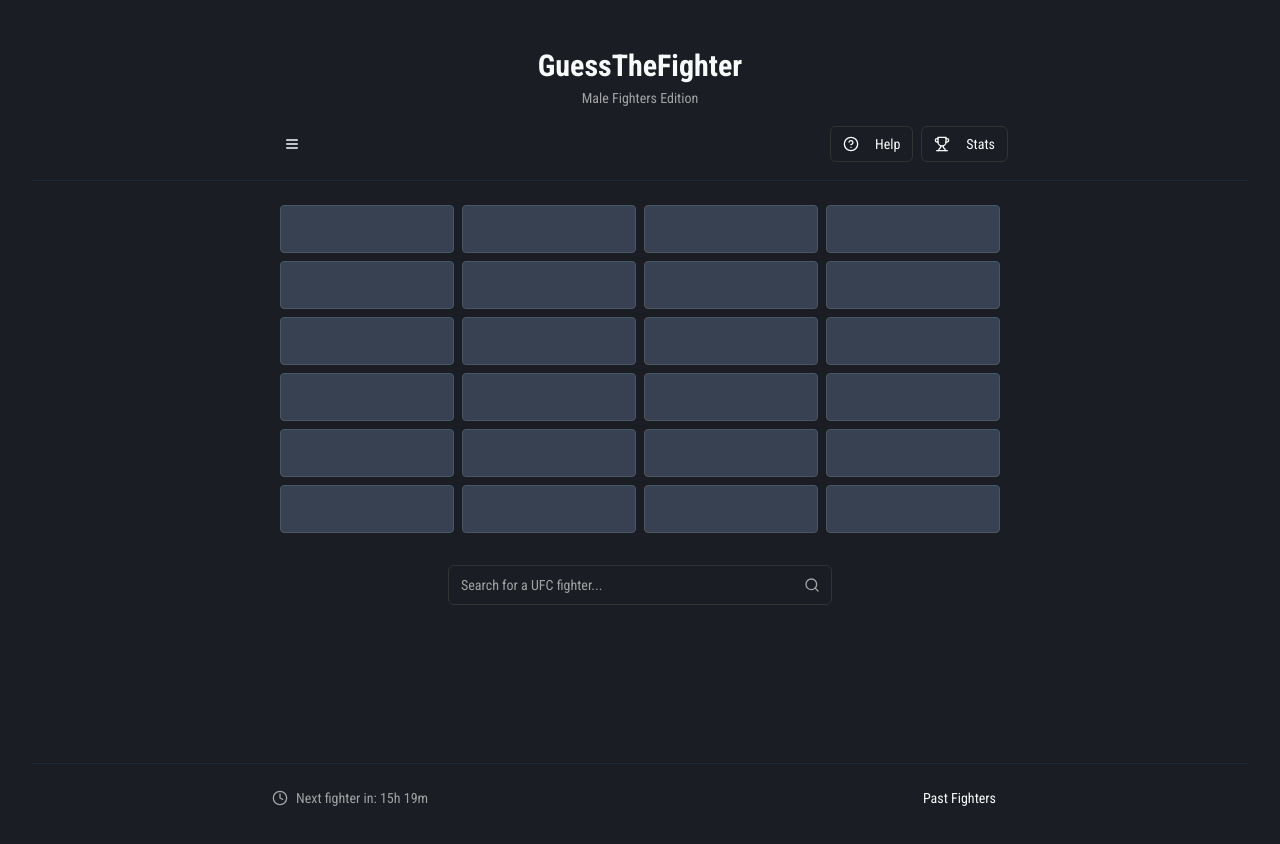
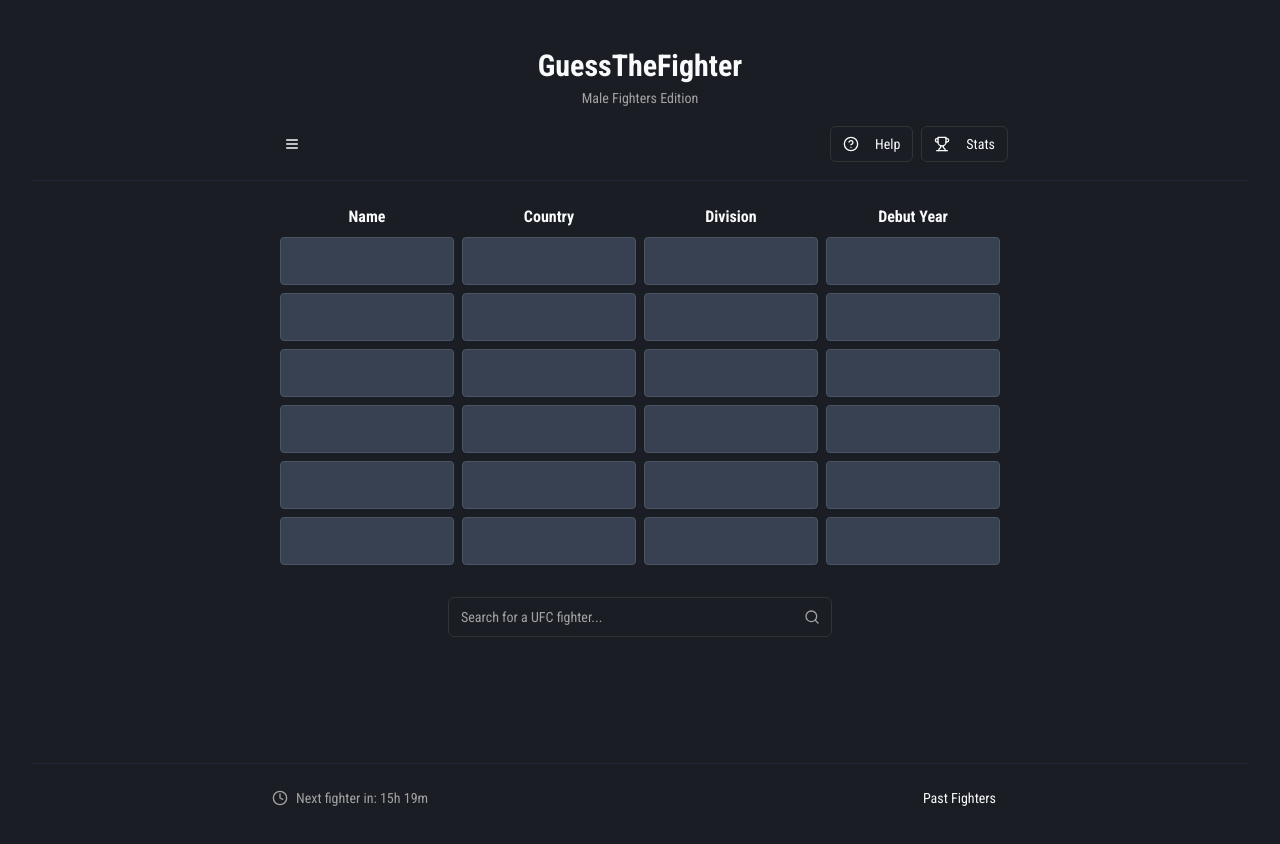
Before and after one commit to jrarandaarcos/octagon-fighter-guess, a React (Vite) app: page / in a window 1280 px wide. Shown: the top 844 px of the page. Built offline with nearby package versions, Linux system fonts and the light colour scheme.

Commit message:
Add cell labels
Add labels above each cell to indicate the meaning of each column.

```diff
--- a/src/components/GameBoard.tsx
+++ b/src/components/GameBoard.tsx
@@ -26,6 +26,9 @@ const GameBoard: React.FC = () => {
   return (
     <div className="w-full max-w-3xl mx-auto p-4">
       <div className="space-y-2">
+        {/* Column Headers */}
+        <GuessRow showHeaders={true} />
+
         {/* Guessed rows */}
         {guesses.map((guess, index) => (
           <GuessRow
--- a/src/components/GuessRow.tsx
+++ b/src/components/GuessRow.tsx
@@ -14,9 +14,34 @@ interface GuessRowProps {
   fighter?: Fighter;
   result?: {[key: string]: "correct" | "close" | "incorrect"};
   targetYear?: number;
+  showHeaders?: boolean;
 }
 
-const GuessRow: React.FC<GuessRowProps> = ({ fighter, result, targetYear }) => {
+const GuessRow: React.FC<GuessRowProps> = ({ fighter, result, targetYear, showHeaders = false }) => {
+  // Map of attributes to show - removed debutEvent
+  const attributesToShow = [
+    { key: 'name', label: 'Name', value: fighter?.name || '' },
+    { key: 'country', label: 'Country', value: fighter?.country || '' },
+    { key: 'division', label: 'Division', value: fighter?.division || '' },
+    { key: 'debutYear', label: 'Debut Year', value: fighter?.debutYear || '' },
+  ];
+
+  // If we need to display headers only
+  if (showHeaders) {
+    return (
+      <div className="grid grid-cols-4 gap-2 w-full mb-2">
+        {attributesToShow.map(({ key, label }) => (
+          <div
+            key={`header-${key}`}
+            className="font-bold text-center text-xs xs:text-sm md:text-base"
+          >
+            {label}
+          </div>
+        ))}
+      </div>
+    );
+  }
+
   // If no fighter, render empty row
   if (!fighter || !result) {
     return (
@@ -30,14 +55,6 @@ const GuessRow: React.FC<GuessRowProps> = ({ fighter, result, targetYear }) => {
       </div>
     );
   }
-
-  // Map of attributes to show - removed debutEvent
-  const attributesToShow = [
-    { key: 'name', label: 'Name', value: fighter.name },
-    { key: 'country', label: 'Country', value: fighter.country },
-    { key: 'division', label: 'Division', value: fighter.division },
-    { key: 'debutYear', label: 'Debut Year', value: fighter.debutYear },
-  ];
 
   return (
     <div className="grid grid-cols-4 gap-2 w-full">
```
